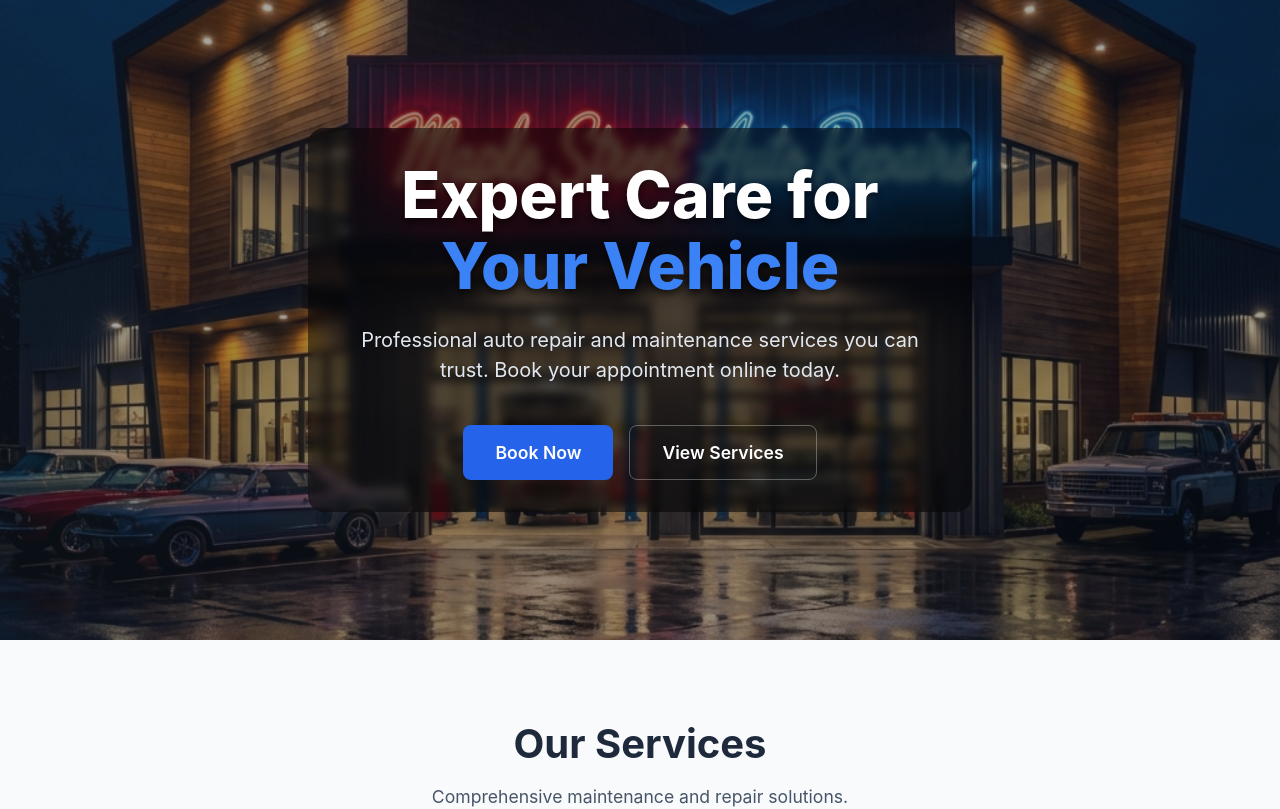
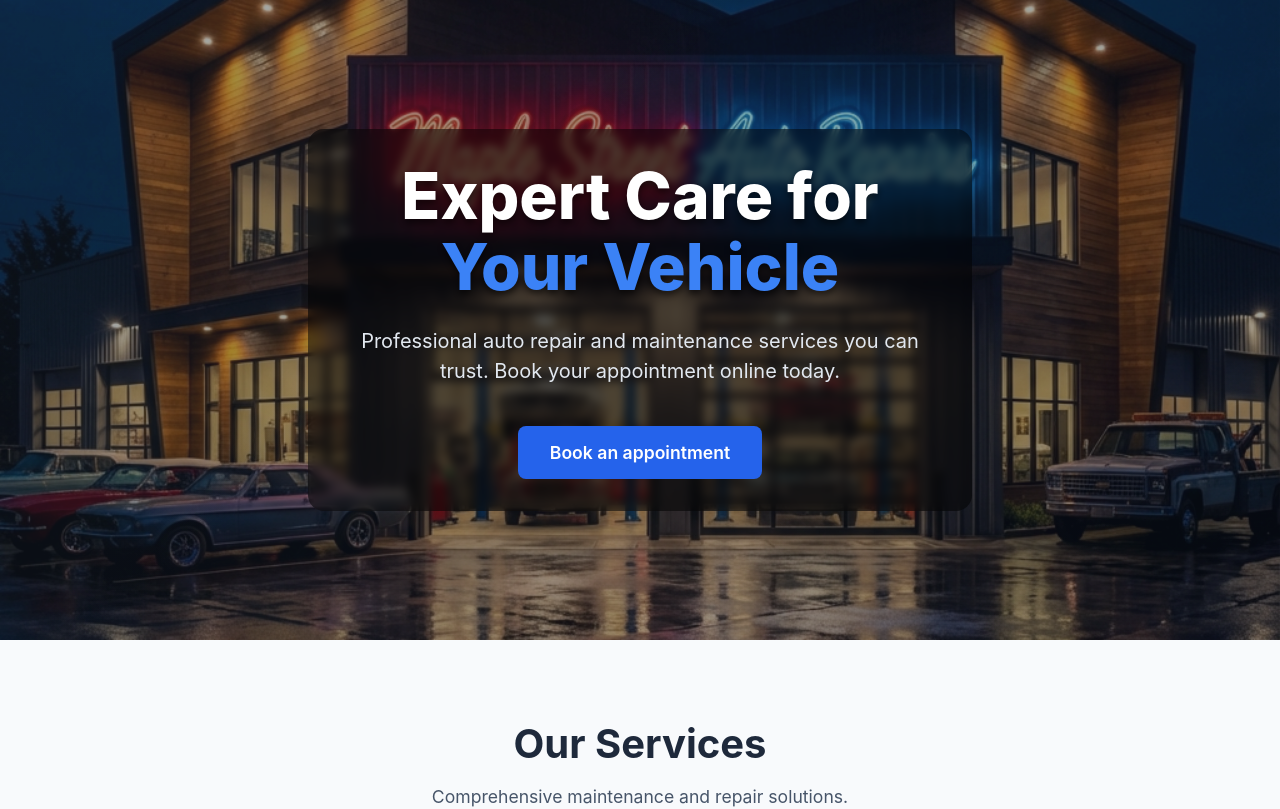
Before and after one commit to All-Roads-Lead-To-Rome-and-China/Maple-Street, a React (Vite) app in the folder Garage-App/: page / in a window 1280 px wide. Shown: the top 809 px of the page. Built offline with nearby package versions, Linux system fonts and the light colour scheme.

Commit message:
removed redundant button in homepage

```diff
--- a/Garage-App/src/pages/HomePage.tsx
+++ b/Garage-App/src/pages/HomePage.tsx
@@ -77,15 +77,9 @@ const HomePage = () => {
               style={{ padding: "1rem 2rem", fontSize: "1.1rem" }}
               onClick={() => navigate("/customer")}
             >
-              Book Now
+              Book an appointment
             </button>
-            <button
-              className="btn btn-outline"
-              style={{ padding: "1rem 2rem", fontSize: "1.1rem" }}
-              onClick={() => document.getElementById("services")?.scrollIntoView({ behavior: "smooth" })}
-            >
-              View Services
-            </button>
+
           </div>
         </div>
       </section>
```
